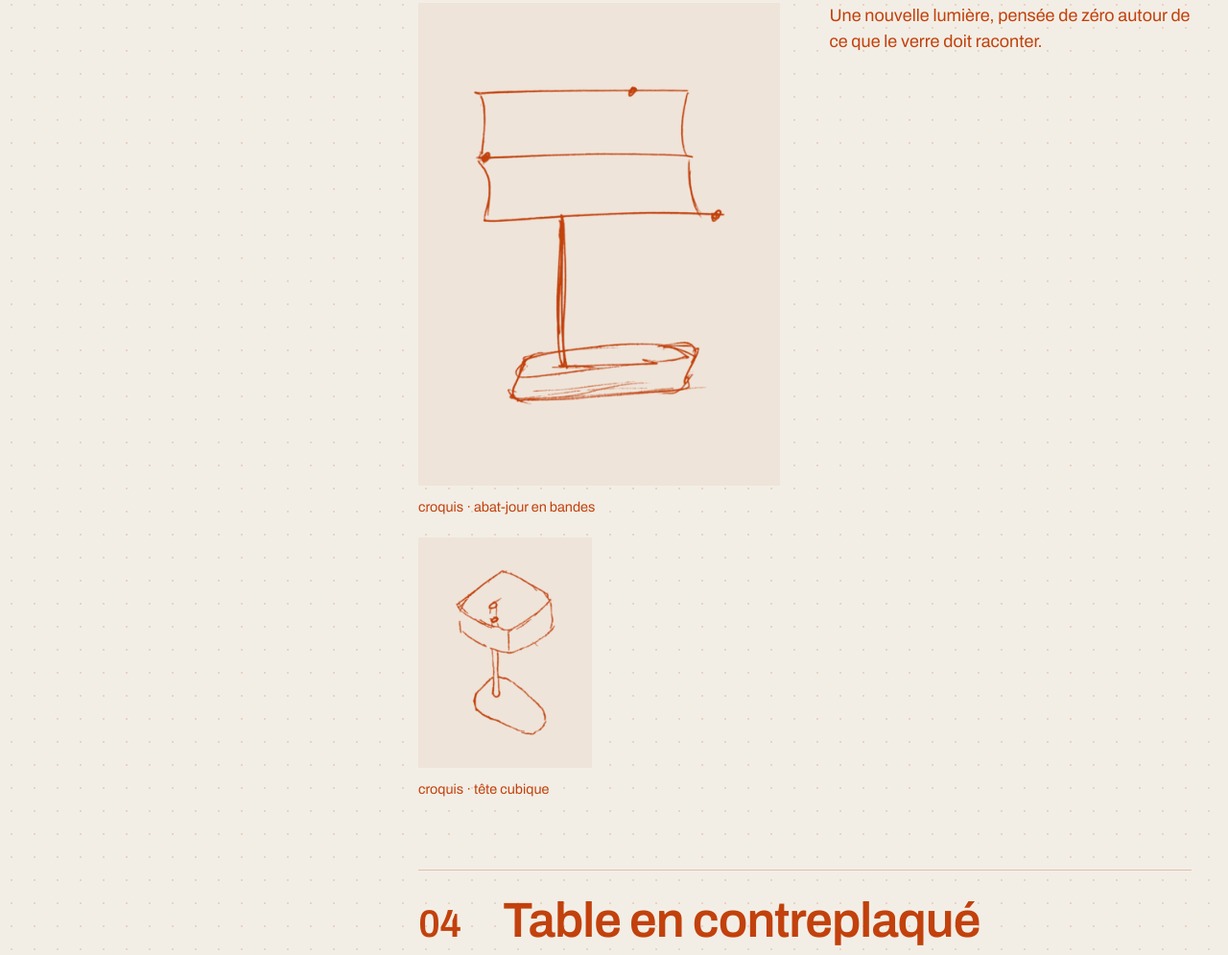
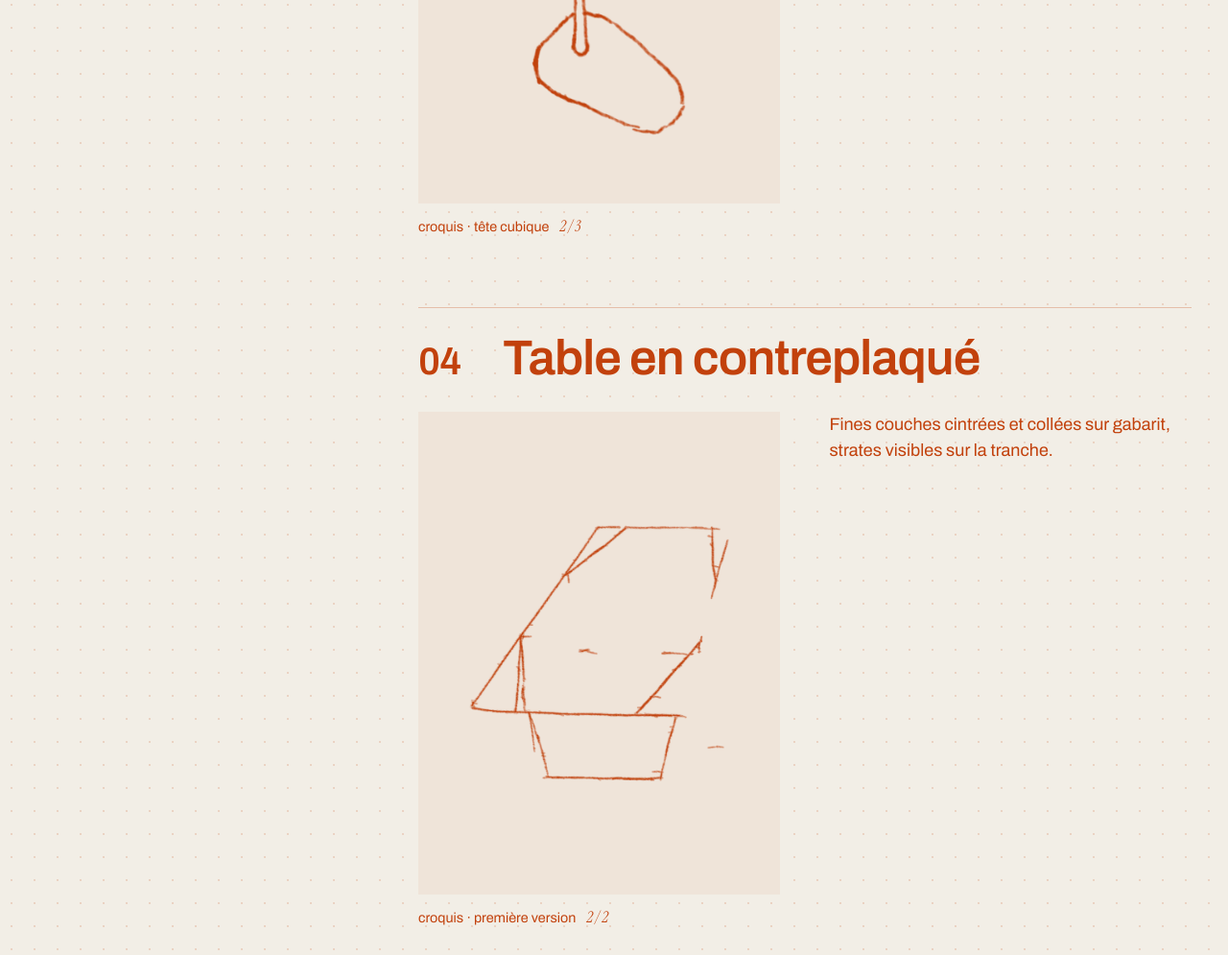
Before and after one commit to techloul6018/alva, a plain HTML site: page index.html in a window 1280 px wide. Shown: the part 5815-6810 px from the top of the page at 96% size. Drawn offline with Linux system fonts and the light colour scheme.

Commit message:
Croquis : défilé automatique par projet, lampe rangée en 03
Quand un projet a plusieurs croquis, ils défilent en fondu dans le même
cadre (toutes les 2,6 s, seulement quand le cadre est à l'écran). La
légende et le compteur suivent ; un clic passe au croquis suivant. Sans
animations système, le défilé reste manuel. Le croquis de lampe quitte
la N°01 pour le projet Lampe métal & verre.

Co-Authored-By: Claude <noreply@anthropic.com>

```diff
--- a/index.html
+++ b/index.html
@@ -122,12 +122,6 @@
           </picture>
         </figure>
         <p class="fiche-credit">par Alva · pièce unique</p>
-        <div class="fiche-more">
-          <div>
-          <figure class="fiche-frame is-croquis"><img src="images/croquis/n01-croquis.webp" width="900" height="1200" loading="lazy" decoding="async" alt="Croquis au crayon : la première idée de la lampe N°01, une tête rectangulaire sur un montant droit et une jambe inclinée."></figure>
-          <p class="fiche-credit">croquis · première idée</p>
-          </div>
-        </div>
       </div>
       <div class="piece-text">
         <p>Deux icônes du design industriel, détournées en une seule lampe. Le pied en aluminium d'un iMac devient la tige. Le corps d'un Mac mini devient la tête.</p>
@@ -161,14 +155,12 @@
       <header class="projet-head"><span class="list-n">03</span><h3>Lampe métal &amp; verre</h3></header>
       <div class="piece">
         <div class="fiche reveal">
-          <figure class="fiche-frame is-croquis"><img src="images/croquis/lampe-abat-jour.webp" width="900" height="1200" loading="lazy" decoding="async" alt="Croquis au crayon : une lampe à large abat-jour en deux bandes, sur une tige fine et un socle en dalle."></figure>
-          <p class="fiche-credit">croquis · abat-jour en bandes</p>
-          <div class="fiche-more">
-            <div>
-          <figure class="fiche-frame is-croquis"><img src="images/croquis/lampe-cube.webp" width="900" height="1200" loading="lazy" decoding="async" alt="Croquis au crayon : une lampe à tête cubique aux arêtes douces, sur une tige et un socle en galet."></figure>
-          <p class="fiche-credit">croquis · tête cubique</p>
-            </div>
-          </div>
+          <figure class="fiche-frame is-croquis" data-slides>
+            <img src="images/croquis/lampe-abat-jour.webp" width="900" height="1200" loading="lazy" decoding="async" alt="Croquis au crayon : une lampe à large abat-jour en deux bandes, sur une tige fine et un socle en dalle." data-caption="abat-jour en bandes" class="is-on">
+            <img src="images/croquis/lampe-cube.webp" width="900" height="1200" loading="lazy" decoding="async" alt="Croquis au crayon : une lampe à tête cubique aux arêtes douces, sur une tige et un socle en galet." data-caption="tête cubique">
+            <img src="images/croquis/n01-croquis.webp" width="900" height="1200" loading="lazy" decoding="async" alt="Croquis au crayon : une lampe à tête rectangulaire, sur un montant droit et une jambe inclinée." data-caption="tête rectangulaire">
+          </figure>
+          <p class="fiche-credit"><span data-slide-caption>croquis · abat-jour en bandes</span> <span class="fiche-count" data-slide-count>1 / 3</span></p>
         </div>
         <div class="piece-text">
           <p>Une nouvelle lumière, pensée de zéro autour de ce que le verre doit raconter.</p>
@@ -179,14 +171,11 @@
       <header class="projet-head"><span class="list-n">04</span><h3>Table en contreplaqué</h3></header>
       <div class="piece">
         <div class="fiche reveal">
-          <figure class="fiche-frame is-croquis"><img src="images/croquis/table-1.webp" width="900" height="1200" loading="lazy" decoding="async" alt="Croquis au crayon : une table au plateau en biais, rainuré au centre, sur un piétement évasé ; les lignes cachées sont en pointillés."></figure>
-          <p class="fiche-credit">croquis · plateau rainuré</p>
-          <div class="fiche-more">
-            <div>
-          <figure class="fiche-frame is-croquis"><img src="images/croquis/table-2.webp" width="900" height="1200" loading="lazy" decoding="async" alt="Croquis au crayon : première version de la table, plateau en biais sur un piétement trapézoïdal."></figure>
-          <p class="fiche-credit">croquis · première version</p>
-            </div>
-          </div>
+          <figure class="fiche-frame is-croquis" data-slides>
+            <img src="images/croquis/table-1.webp" width="900" height="1200" loading="lazy" decoding="async" alt="Croquis au crayon : une table au plateau en biais, rainuré au centre, sur un piétement évasé ; les lignes cachées sont en pointillés." data-caption="plateau rainuré" class="is-on">
+            <img src="images/croquis/table-2.webp" width="900" height="1200" loading="lazy" decoding="async" alt="Croquis au crayon : première version de la table, plateau en biais sur un piétement trapézoïdal." data-caption="première version">
+          </figure>
+          <p class="fiche-credit"><span data-slide-caption>croquis · plateau rainuré</span> <span class="fiche-count" data-slide-count>1 / 2</span></p>
         </div>
         <div class="piece-text">
           <p>Fines couches cintrées et collées sur gabarit, strates visibles sur la tranche.</p>
@@ -205,18 +194,12 @@
       <header class="projet-head"><span class="list-n">06</span><h3>Banc, puis fauteuil</h3></header>
       <div class="piece">
         <div class="fiche reveal">
-          <figure class="fiche-frame is-croquis"><img src="images/croquis/banc.webp" width="900" height="1200" loading="lazy" decoding="async" alt="Croquis au crayon : un banc au dossier courbe, porté par deux équerres au-dessus de l'assise."></figure>
-          <p class="fiche-credit">croquis · banc</p>
-          <div class="fiche-more">
-            <div>
-          <figure class="fiche-frame is-croquis"><img src="images/croquis/fauteuil.webp" width="900" height="1200" loading="lazy" decoding="async" alt="Croquis au crayon : un fauteuil au dossier haut, aux accoudoirs en aile, sur une assise en bloc."></figure>
-          <p class="fiche-credit">croquis · fauteuil</p>
-            </div>
-            <div>
-          <figure class="fiche-frame is-croquis"><img src="images/croquis/chaise.webp" width="900" height="1200" loading="lazy" decoding="async" alt="Croquis au crayon : une chaise de profil, assise fine, dossier en longue courbe, pieds évasés."></figure>
-          <p class="fiche-credit">croquis · chaise</p>
-            </div>
-          </div>
+          <figure class="fiche-frame is-croquis" data-slides>
+            <img src="images/croquis/banc.webp" width="900" height="1200" loading="lazy" decoding="async" alt="Croquis au crayon : un banc au dossier courbe, porté par deux équerres au-dessus de l'assise." data-caption="banc" class="is-on">
+            <img src="images/croquis/fauteuil.webp" width="900" height="1200" loading="lazy" decoding="async" alt="Croquis au crayon : un fauteuil au dossier haut, aux accoudoirs en aile, sur une assise en bloc." data-caption="fauteuil">
+            <img src="images/croquis/chaise.webp" width="900" height="1200" loading="lazy" decoding="async" alt="Croquis au crayon : une chaise de profil, assise fine, dossier en longue courbe, pieds évasés." data-caption="chaise">
+          </figure>
+          <p class="fiche-credit"><span data-slide-caption>croquis · banc</span> <span class="fiche-count" data-slide-count>1 / 3</span></p>
         </div>
         <div class="piece-text">
           <p>L'assise, quand le bois n'aura plus de secret.</p>
--- a/site.js
+++ b/site.js
@@ -54,3 +54,37 @@ if (card) {
   addEventListener('resize', fitChecker);
   document.fonts && document.fonts.ready.then(fitChecker);
 }
+
+// Croquis : quand un projet en a plusieurs, ils défilent dans le même cadre.
+// Le défilé ne tourne que si le cadre est à l'écran ; un clic passe au suivant.
+const calm = window.matchMedia('(prefers-reduced-motion: reduce)').matches;
+document.querySelectorAll('.fiche-frame[data-slides]').forEach((frame) => {
+  const slides = [...frame.querySelectorAll('img')];
+  const fiche = frame.closest('.fiche');
+  const caption = fiche.querySelector('[data-slide-caption]');
+  const count = fiche.querySelector('[data-slide-count]');
+  let i = 0, timer = null, visible = false;
+  slides.forEach((img) => { img.loading = 'eager'; });
+  const show = (n) => {
+    slides[i].classList.remove('is-on');
+    i = (n + slides.length) % slides.length;
+    slides[i].classList.add('is-on');
+    caption.textContent = `croquis · ${slides[i].dataset.caption}`;
+    count.textContent = `${i + 1} / ${slides.length}`;
+  };
+  const sync = () => {
+    const run = visible && !document.hidden && !calm;
+    if (run && !timer) timer = setInterval(() => show(i + 1), 2600);
+    if (!run && timer) { clearInterval(timer); timer = null; }
+  };
+  frame.tabIndex = 0;
+  frame.setAttribute('role', 'button');
+  frame.setAttribute('aria-label', 'Croquis suivant');
+  const next = () => { show(i + 1); if (timer) { clearInterval(timer); timer = null; sync(); } };
+  frame.addEventListener('click', next);
+  frame.addEventListener('keydown', (e) => { if (e.key === 'Enter' || e.key === ' ') { e.preventDefault(); next(); } });
+  if ('IntersectionObserver' in window) {
+    new IntersectionObserver(([e]) => { visible = e.isIntersecting; sync(); }, { threshold: 0.4 }).observe(frame);
+  } else { visible = true; sync(); }
+  document.addEventListener('visibilitychange', sync);
+});
--- a/styles.css
+++ b/styles.css
@@ -184,7 +184,12 @@ h1 em, .piece-title em { font-family: var(--serif); font-style: italic; font-wei
 .piece-solo .piece-text { margin-left: 88px; }
 /* une feuille de carnet : le trait de crayon isolé, sur un aplat légèrement teinté */
 .fiche-frame.is-croquis { background: color-mix(in srgb, var(--ink) 6%, var(--paper)); }
-.fiche-more { margin-top: 20px; display: grid; grid-template-columns: repeat(2, 1fr); gap: 20px 16px; }
+/* plusieurs croquis : ils défilent dans le même cadre, en fondu */
+.js .fiche-frame[data-slides] { position: relative; cursor: pointer; }
+.js .fiche-frame[data-slides] img { position: absolute; inset: 0; opacity: 0; transition: opacity .5s var(--ease); }
+.js .fiche-frame[data-slides] img.is-on { opacity: 1; }
+html:not(.js) .fiche-frame[data-slides] { aspect-ratio: auto; }
+.fiche-count { margin-left: 8px; font-family: var(--serif); font-style: italic; font-size: 1rem; }
 
 /* contact : damier orange foncé / blanc cassé en fond, texte sur un panneau uni */
 /* site.js sets --cell so the section is a whole number of squares wide and tall */
@@ -207,6 +212,7 @@ h1 em, .piece-title em { font-family: var(--serif); font-style: italic; font-wei
 .js .reveal { opacity: 0; transform: translateY(14px); transition: opacity .6s var(--ease), transform .6s var(--ease); }
 .js .reveal.is-in { opacity: 1; transform: none; }
 @media (prefers-reduced-motion: reduce) {
+  .js .fiche-frame[data-slides] img { transition: none; }
   html { scroll-behavior: auto; }
   .js .reveal { opacity: 1; transform: none; transition: none; }
   .mark { transition: none; }
```
